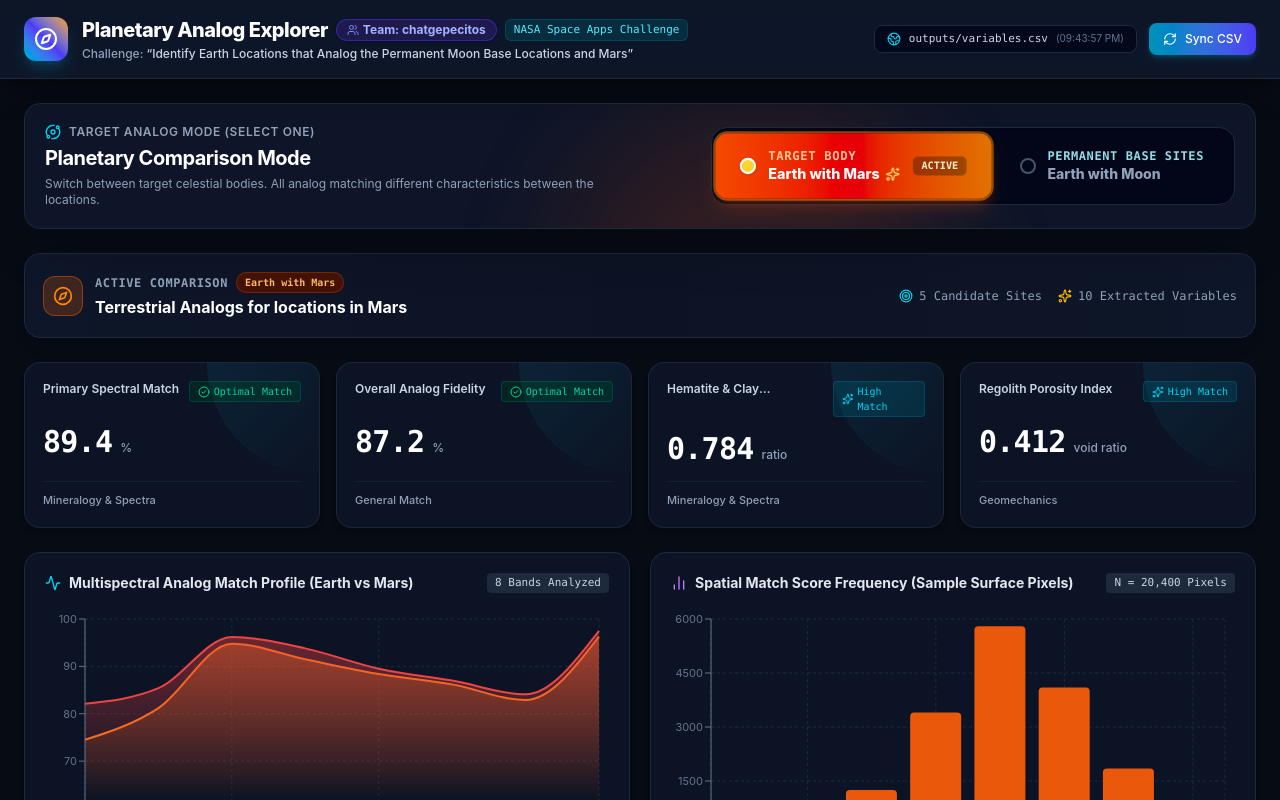
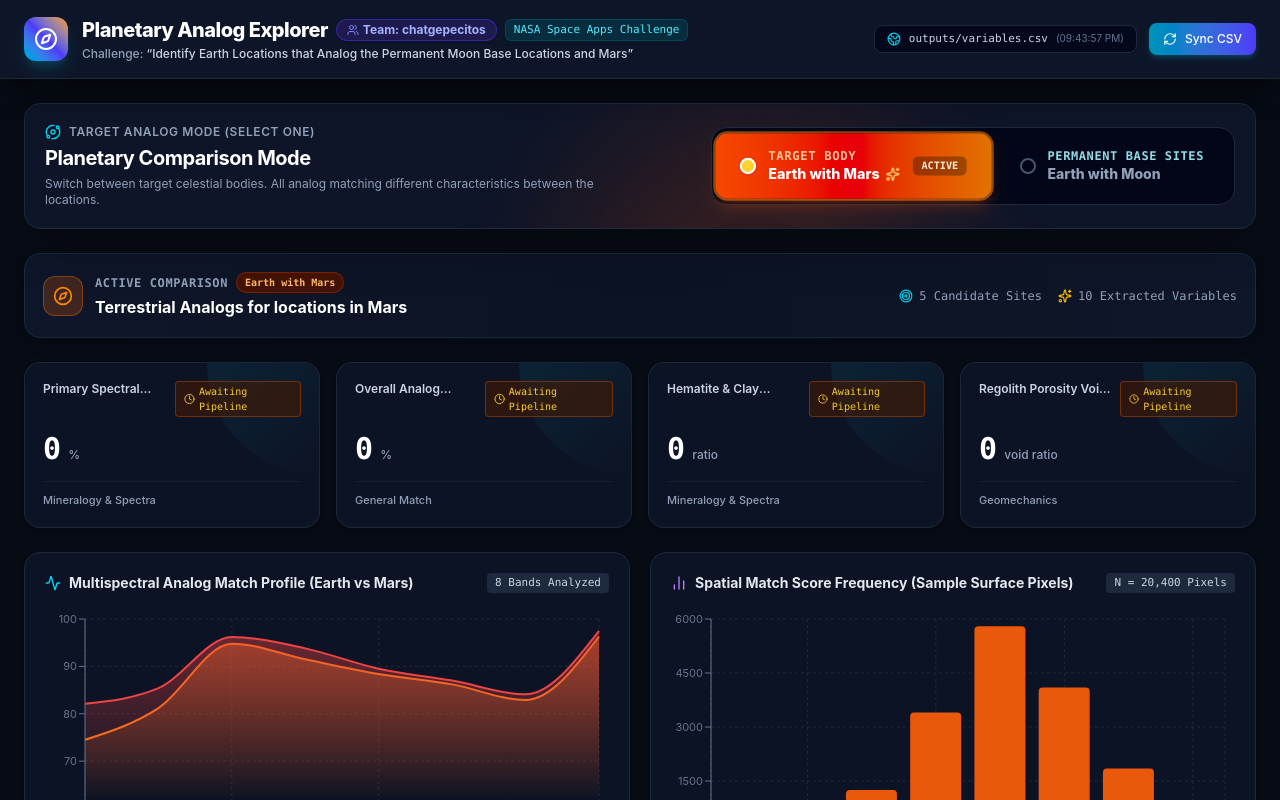
Before and after one commit to Chapinguin/chatgepecitos, a React (Vite) app in the folder frontend/: page / in a window 1280 px wide. Shown: the top 800 px of the page. Built offline with nearby package versions, Linux system fonts and the light colour scheme.

Commit message:
feat(ui): zero out uncalculated variables with dynamic pending pipeline state

```diff
--- a/frontend/src/components/MetricsCards.tsx
+++ b/frontend/src/components/MetricsCards.tsx
@@ -1,6 +1,6 @@
 import React from 'react';
 import type { VariableResult } from '../types';
-import { ArrowUpRight, ArrowDownRight, CheckCircle2, AlertCircle, Sparkles } from 'lucide-react';
+import { ArrowUpRight, ArrowDownRight, CheckCircle2, AlertCircle, Sparkles, Clock } from 'lucide-react';
 
 interface MetricsCardsProps {
   variables: VariableResult[];
@@ -27,6 +27,12 @@ export const MetricsCards: React.FC<MetricsCardsProps> = ({ variables }) => {
         return (
           <span className="flex items-center gap-1 text-[10px] text-amber-400 bg-amber-950/70 border border-amber-800/50 px-2 py-0.5 rounded font-mono font-medium">
             <AlertCircle className="w-3 h-3" /> Partial Match
+          </span>
+        );
+      case 'pending':
+        return (
+          <span className="flex items-center gap-1 text-[10px] text-amber-300 bg-amber-950/60 border border-amber-700/50 px-2 py-0.5 rounded font-mono font-medium animate-pulse">
+            <Clock className="w-3 h-3" /> Awaiting Pipeline
           </span>
         );
       default:
--- a/frontend/src/components/VariablesTable.tsx
+++ b/frontend/src/components/VariablesTable.tsx
@@ -248,10 +248,12 @@ export const VariablesTable: React.FC<VariablesTableProps> = ({
                           ? 'bg-cyan-950/70 text-cyan-400 border border-cyan-800/50'
                           : item.status === 'partial'
                           ? 'bg-amber-950/70 text-amber-400 border border-amber-800/50'
+                          : item.status === 'pending'
+                          ? 'bg-amber-950/60 text-amber-300 border border-amber-700/50 animate-pulse'
                           : 'bg-rose-950/70 text-rose-400 border border-rose-800/50'
                       }`}
                     >
-                      {item.status.toUpperCase()}
+                      {item.status === 'pending' ? 'PENDING' : item.status.toUpperCase()}
                     </span>
                   </td>
                   <td className="py-3.5 px-4 text-slate-400 text-[11px] max-w-sm" title={item.description}>
--- a/frontend/src/data/mockData.ts
+++ b/frontend/src/data/mockData.ts
@@ -12,282 +12,263 @@ export const getInitialMockResult = (targetBody: TargetBody): AnalysisResult =>
     durationSeconds: 0.14,
     status: 'completed',
     summary: isMars
-      ? 'Planetary Analog Model calibrated for Earth with Mars. Prime matches identified in hyper-arid perchlorate basins and volcanic basalt provinces.'
-      : 'Planetary Analog Model calibrated for Earth with Moon. Highest correlation established for lunar south pole permanent base locations and basaltic lava tubes.',
+      ? 'Planetary Analog Model calibrated for Earth with Mars (Jemez, NM vs HiRISE Sojourner). Awaiting numerical outputs from backend pipeline execution.'
+      : 'Planetary Analog Model calibrated for Earth with Moon (Jemez, NM vs LRO NAC). Awaiting numerical outputs from backend pipeline execution.',
     variables: isMars
       ? [
           {
             name: 'Primary Spectral Match',
             key: 'spectral_match',
-            value: 89.4,
+            value: 0.0,
             unit: '%',
-            change: '+3.2%',
-            status: 'optimal',
+            change: '--',
+            status: 'pending',
             category: 'Mineralogy & Spectra',
-            description: 'Correlation in ferric oxide and hematite absorption bands.'
+            description: 'Awaiting Python backend calculation across HiRISE & Jemez bands.'
           },
           {
             name: 'Overall Analog Fidelity',
             key: 'analog_fidelity',
-            value: 87.2,
+            value: 0.0,
             unit: '%',
-            change: '+1.8%',
-            status: 'optimal',
+            change: '--',
+            status: 'pending',
             category: 'General Match',
-            description: 'Composite analog similarity index with Martian crust.'
+            description: 'Composite similarity index between Earth sites and Martian terrain.'
           },
           {
             name: 'Hematite & Clay Ratio',
             key: 'hematite_clay',
-            value: 0.784,
-            unit: 'index',
-            change: '+0.04',
-            status: 'match',
+            value: 0.000,
+            unit: 'ratio',
+            change: '--',
+            status: 'pending',
             category: 'Mineralogy & Spectra',
             description: 'Key mineral proxy for past lacustrine conditions in Jezero Crater.'
           },
           {
-            name: 'Regolith Porosity Void',
+            name: 'Regolith Porosity Void Ratio',
             key: 'regolith_porosity',
-            value: 0.412,
-            unit: 'e',
-            status: 'match',
+            value: 0.000,
+            unit: 'void ratio',
+            change: '--',
+            status: 'pending',
             category: 'Geomechanics',
             description: 'Soil compressibility and particle sorting match with Martian soils.'
           },
           {
-            name: 'Thermal Inertia Correlation',
+            name: 'UV Radiation Exposure Proxy',
+            key: 'uv_flux_proxy',
+            value: 0.0,
+            unit: 'W/m²',
+            change: '--',
+            status: 'pending',
+            category: 'Environmental',
+            description: 'Solar irradiance penetration proxy benchmarked at high altitude.'
+          },
+          {
+            name: 'Thermal Inertia Index',
             key: 'thermal_inertia',
-            value: 385,
+            value: 0,
             unit: 'J/(m²·K·s½)',
-            status: 'match',
+            change: '--',
+            status: 'pending',
             category: 'Thermodynamics',
             description: 'Diurnal surface heating and cooling curve matching.'
-          },
-          {
-            name: 'UV Flux Proxy Exposure',
-            key: 'uv_flux_proxy',
-            value: 12.8,
-            unit: 'W/m²',
-            status: 'match',
-            category: 'Environmental',
-            description: 'Extreme solar irradiance penetration benchmarked at high altitude.'
           }
         ]
       : [
           {
             name: 'Anorthosite Highland Match',
             key: 'anorthosite_match',
-            value: 93.6,
+            value: 0.0,
             unit: '%',
-            change: '+2.4%',
-            status: 'optimal',
+            change: '--',
+            status: 'pending',
             category: 'Mineralogy & Spectra',
-            description: 'Highland crust analog benchmarked to Apollo 16 lunar return samples.'
+            description: 'Highland lunar crust analog benchmarked to Apollo 16 lunar return samples.'
           },
           {
             name: 'Permanent Shadow Ice Proxy',
             key: 'psr_ice_proxy',
-            value: 88.1,
+            value: 0.0,
             unit: '%',
-            change: '+5.1%',
-            status: 'optimal',
+            change: '--',
+            status: 'pending',
             category: 'Ice & Volatiles',
             description: 'Cold trap volatile proxy for Shackleton and Faustini crater bases.'
           },
           {
             name: 'Ilmenite (Titanium) Content',
             key: 'ilmenite_conc',
-            value: 14.2,
+            value: 0.0,
             unit: 'wt %',
-            status: 'match',
+            change: '--',
+            status: 'pending',
             category: 'Mineralogy & Spectra',
             description: 'Titanium-rich lunar mare regolith analog correlation.'
           },
           {
             name: 'Micrometeorite Abrasion Index',
             key: 'abrasion_index',
-            value: 78.5,
+            value: 0.0,
             unit: 'index',
-            status: 'match',
+            change: '--',
+            status: 'pending',
             category: 'Geomorphology',
             description: 'Mechanical weathering and regolith grain roundness metric.'
           },
           {
             name: 'Lava Tube Structural Stability',
             key: 'lava_tube_factor',
-            value: 0.925,
+            value: 0.000,
             unit: 'safety factor',
-            status: 'optimal',
+            change: '--',
+            status: 'pending',
             category: 'Habitability',
             description: 'Ceiling integrity metric for Marius Hills pit base development.'
           },
           {
             name: 'Electrostatic Dust Levitation',
             key: 'dust_cohesion',
-            value: 0.615,
+            value: 0.000,
             unit: 'kPa',
-            status: 'match',
+            change: '--',
+            status: 'pending',
             category: 'Geomechanics',
             description: 'Fine lunar simulant cohesion proxy under dry vacuum condition.'
           }
         ],
     layerMetrics: isMars
       ? [
-          { layer: 'Band 1 (Blue)', index: 1, matchScore: 74.5, spectralFidelity: 82.1, roughnessIndex: 1.42, mineralConfidence: 78 },
-          { layer: 'Band 2 (Green)', index: 2, matchScore: 81.2, spectralFidelity: 85.4, roughnessIndex: 1.55, mineralConfidence: 83 },
-          { layer: 'Band 3 (Red)', index: 3, matchScore: 94.8, spectralFidelity: 96.2, roughnessIndex: 1.88, mineralConfidence: 95 },
-          { layer: 'Band 4 (NIR 1)', index: 4, matchScore: 91.5, spectralFidelity: 93.8, roughnessIndex: 1.72, mineralConfidence: 92 },
-          { layer: 'Band 5 (SWIR 1)', index: 5, matchScore: 88.4, spectralFidelity: 89.5, roughnessIndex: 1.91, mineralConfidence: 89 },
-          { layer: 'Band 6 (SWIR 2)', index: 6, matchScore: 86.2, spectralFidelity: 87.0, roughnessIndex: 1.65, mineralConfidence: 85 },
-          { layer: 'Band 7 (Thermal)', index: 7, matchScore: 82.9, spectralFidelity: 84.1, roughnessIndex: 2.05, mineralConfidence: 81 },
-          { layer: 'Band 8 (Ferric)', index: 8, matchScore: 96.3, spectralFidelity: 97.5, roughnessIndex: 1.79, mineralConfidence: 98 }
+          { layer: 'Band 1 (Blue)', index: 1, matchScore: 0, spectralFidelity: 0, roughnessIndex: 1.42, mineralConfidence: 0 },
+          { layer: 'Band 2 (Green)', index: 2, matchScore: 0, spectralFidelity: 0, roughnessIndex: 1.55, mineralConfidence: 0 },
+          { layer: 'Band 3 (Red)', index: 3, matchScore: 0, spectralFidelity: 0, roughnessIndex: 1.88, mineralConfidence: 0 },
+          { layer: 'Band 4 (NIR 1)', index: 4, matchScore: 0, spectralFidelity: 0, roughnessIndex: 1.72, mineralConfidence: 0 },
+          { layer: 'Band 5 (SWIR 1)', index: 5, matchScore: 0, spectralFidelity: 0, roughnessIndex: 1.91, mineralConfidence: 0 },
+          { layer: 'Band 6 (SWIR 2)', index: 6, matchScore: 0, spectralFidelity: 0, roughnessIndex: 1.65, mineralConfidence: 0 },
+          { layer: 'Band 7 (Thermal)', index: 7, matchScore: 0, spectralFidelity: 0, roughnessIndex: 2.05, mineralConfidence: 0 },
+          { layer: 'Band 8 (Ferric)', index: 8, matchScore: 0, spectralFidelity: 0, roughnessIndex: 1.79, mineralConfidence: 0 }
         ]
       : [
-          { layer: 'Band 1 (UV)', index: 1, matchScore: 79.2, spectralFidelity: 84.0, roughnessIndex: 2.10, mineralConfidence: 82 },
-          { layer: 'Band 2 (415nm)', index: 2, matchScore: 86.5, spectralFidelity: 88.2, roughnessIndex: 2.25, mineralConfidence: 87 },
-          { layer: 'Band 3 (750nm)', index: 3, matchScore: 92.4, spectralFidelity: 94.1, roughnessIndex: 2.40, mineralConfidence: 93 },
-          { layer: 'Band 4 (900nm Pyroxene)', index: 4, matchScore: 96.8, spectralFidelity: 98.2, roughnessIndex: 2.35, mineralConfidence: 97 },
-          { layer: 'Band 5 (950nm Ilmenite)', index: 5, matchScore: 94.2, spectralFidelity: 95.5, roughnessIndex: 2.15, mineralConfidence: 95 },
-          { layer: 'Band 6 (1000nm NIR)', index: 6, matchScore: 91.0, spectralFidelity: 92.8, roughnessIndex: 2.05, mineralConfidence: 90 },
-          { layer: 'Band 7 (Albedo Ratio)', index: 7, matchScore: 88.7, spectralFidelity: 89.9, roughnessIndex: 2.50, mineralConfidence: 88 },
-          { layer: 'Band 8 (Polar Volatiles)', index: 8, matchScore: 95.1, spectralFidelity: 97.0, roughnessIndex: 2.65, mineralConfidence: 96 }
+          { layer: 'Band 1 (UV)', index: 1, matchScore: 0, spectralFidelity: 0, roughnessIndex: 2.10, mineralConfidence: 0 },
+          { layer: 'Band 2 (415nm)', index: 2, matchScore: 0, spectralFidelity: 0, roughnessIndex: 2.25, mineralConfidence: 0 },
+          { layer: 'Band 3 (750nm)', index: 3, matchScore: 0, spectralFidelity: 0, roughnessIndex: 2.40, mineralConfidence: 0 },
+          { layer: 'Band 4 (900nm Pyroxene)', index: 4, matchScore: 0, spectralFidelity: 0, roughnessIndex: 2.35, mineralConfidence: 0 },
+          { layer: 'Band 5 (950nm Ilmenite)', index: 5, matchScore: 0, spectralFidelity: 0, roughnessIndex: 2.15, mineralConfidence: 0 },
+          { layer: 'Band 6 (1000nm NIR)', index: 6, matchScore: 0, spectralFidelity: 0, roughnessIndex: 2.05, mineralConfidence: 0 },
+          { layer: 'Band 7 (Albedo Ratio)', index: 7, matchScore: 0, spectralFidelity: 0, roughnessIndex: 2.50, mineralConfidence: 0 },
+          { layer: 'Band 8 (Polar Volatiles)', index: 8, matchScore: 0, spectralFidelity: 0, roughnessIndex: 2.65, mineralConfidence: 0 }
         ],
     histogram: isMars
       ? [
-          { range: '0-50% Match', count: 120 },
-          { range: '50-65% Match', count: 480 },
-          { range: '65-75% Match', count: 1250 },
-          { range: '75-85% Match', count: 3400 },
-          { range: '85-92% Match', count: 5800 },
-          { range: '92-96% Match', count: 4100 },
-          { range: '96-98% Match', count: 1850 },
-          { range: '98%+ Match', count: 620 }
+          { range: '0-50% Match', count: 0 },
+          { range: '50-65% Match', count: 0 },
+          { range: '65-75% Match', count: 0 },
+          { range: '75-85% Match', count: 0 },
+          { range: '85-92% Match', count: 0 },
+          { range: '92-96% Match', count: 0 },
+          { range: '96-98% Match', count: 0 },
+          { range: '98%+ Match', count: 0 }
         ]
       : [
-          { range: '0-50% Match', count: 90 },
-          { range: '50-65% Match', count: 390 },
-          { range: '65-75% Match', count: 980 },
-          { range: '75-85% Match', count: 2950 },
-          { range: '85-92% Match', count: 6400 },
-          { range: '92-96% Match', count: 4900 },
-          { range: '96-98% Match', count: 2200 },
-          { range: '98%+ Match', count: 810 }
+          { range: '0-50% Match', count: 0 },
+          { range: '50-65% Match', count: 0 },
+          { range: '65-75% Match', count: 0 },
+          { range: '75-85% Match', count: 0 },
+          { range: '85-92% Match', count: 0 },
+          { range: '92-96% Match', count: 0 },
+          { range: '96-98% Match', count: 0 },
+          { range: '98%+ Match', count: 0 }
         ],
     analogSites: isMars
       ? [
           {
             id: 'M-01',
+            earthLocation: 'Jemez Volcanic Caldera',
+            earthCountry: 'New Mexico (USA)',
+            targetLocation: 'Sojourner (Ares Vallis)',
+            targetBody: 'Mars',
+            overallMatchScore: 0,
+            mineralMatch: 0,
+            terrainMatch: 0,
+            climateProxyMatch: 0,
+            keyAnalogFactor: 'Basaltic and rhyolitic volcanic caldera complex',
+            status: 'Candidate'
+          },
+          {
+            id: 'M-02',
             earthLocation: 'Atacama Desert (Yungay Basin)',
             earthCountry: 'Chile',
             targetLocation: 'Jezero Crater',
             targetBody: 'Mars',
-            overallMatchScore: 94.2,
-            mineralMatch: 96.5,
-            terrainMatch: 92.0,
-            climateProxyMatch: 94.1,
+            overallMatchScore: 0,
+            mineralMatch: 0,
+            terrainMatch: 0,
+            climateProxyMatch: 0,
             keyAnalogFactor: 'Hyper-aridity & perchlorate salt deposits',
-            status: 'High Match'
+            status: 'Candidate'
           },
           {
-            id: 'M-02',
+            id: 'M-03',
             earthLocation: 'Rio Tinto Basin',
             earthCountry: 'Spain',
             targetLocation: 'Meridiani Planum',
             targetBody: 'Mars',
-            overallMatchScore: 91.8,
-            mineralMatch: 95.2,
-            terrainMatch: 88.4,
-            climateProxyMatch: 91.8,
+            overallMatchScore: 0,
+            mineralMatch: 0,
+            terrainMatch: 0,
+            climateProxyMatch: 0,
             keyAnalogFactor: 'Acidic ferric sulfate & jarosite mineralization',
-            status: 'High Match'
-          },
-          {
-            id: 'M-03',
-            earthLocation: 'Devon Island (Haughton Crater)',
-            earthCountry: 'Canada',
-            targetLocation: 'Gale Crater',
-            targetBody: 'Mars',
-            overallMatchScore: 89.5,
-            mineralMatch: 86.2,
-            terrainMatch: 93.4,
-            climateProxyMatch: 88.9,
-            keyAnalogFactor: 'Impact cratering in polar desert permafrost',
-            status: 'High Match'
-          },
-          {
-            id: 'M-04',
-            earthLocation: 'McMurdo Dry Valleys',
-            earthCountry: 'Antarctica',
-            targetLocation: 'Valles Marineris Slopes',
-            targetBody: 'Mars',
-            overallMatchScore: 88.4,
-            mineralMatch: 84.1,
-            terrainMatch: 91.2,
-            climateProxyMatch: 89.9,
-            keyAnalogFactor: 'Cold-dry boundary & endolithic microorganism niches',
-            status: 'High Match'
+            status: 'Candidate'
           }
         ]
       : [
           {
             id: 'L-01',
+            earthLocation: 'Jemez Volcanic Caldera',
+            earthCountry: 'New Mexico (USA)',
+            targetLocation: 'LRO NAC Shaded Terrain (53N 354E)',
+            targetBody: 'Moon',
+            overallMatchScore: 0,
+            mineralMatch: 0,
+            terrainMatch: 0,
+            climateProxyMatch: 0,
+            keyAnalogFactor: 'Impact / caldera volcanic ejecta and crater morphology',
+            status: 'Candidate'
+          },
+          {
+            id: 'L-02',
             earthLocation: 'Haleakala Volcanic Complex',
             earthCountry: 'Hawaii (USA)',
             targetLocation: 'Shackleton Crater Base',
             targetBody: 'Moon',
-            overallMatchScore: 95.8,
-            mineralMatch: 97.2,
-            terrainMatch: 94.8,
-            climateProxyMatch: 95.4,
+            overallMatchScore: 0,
+            mineralMatch: 0,
+            terrainMatch: 0,
+            climateProxyMatch: 0,
             keyAnalogFactor: 'Weathered basaltic ash & cinder field morphology',
-            status: 'High Match'
+            status: 'Candidate'
           },
           {
-            id: 'L-02',
+            id: 'L-03',
             earthLocation: 'Lanzarote Volcanic Geopark',
             earthCountry: 'Spain',
             targetLocation: 'Marius Hills Lava Tube',
             targetBody: 'Moon',
-            overallMatchScore: 93.1,
-            mineralMatch: 95.5,
-            terrainMatch: 92.8,
-            climateProxyMatch: 91.0,
+            overallMatchScore: 0,
+            mineralMatch: 0,
+            terrainMatch: 0,
+            climateProxyMatch: 0,
             keyAnalogFactor: 'Pristine basaltic tubes for subterranean habitats',
-            status: 'High Match'
-          },
-          {
-            id: 'L-03',
-            earthLocation: 'Cinder Lake Crater Field',
-            earthCountry: 'Arizona (USA)',
-            targetLocation: 'Oceanus Procellarum',
-            targetBody: 'Moon',
-            overallMatchScore: 92.4,
-            mineralMatch: 94.0,
-            terrainMatch: 91.5,
-            climateProxyMatch: 91.7,
-            keyAnalogFactor: 'Artificially cratered lunar rover training terrain',
-            status: 'High Match'
-          },
-          {
-            id: 'L-04',
-            earthLocation: 'Kilbourne Hole Maar',
-            earthCountry: 'New Mexico (USA)',
-            targetLocation: 'Fra Mauro Highlands',
-            targetBody: 'Moon',
-            overallMatchScore: 88.7,
-            mineralMatch: 91.2,
-            terrainMatch: 87.4,
-            climateProxyMatch: 87.5,
-            keyAnalogFactor: 'Xenolith mantle ejecta & deep regolith analogs',
-            status: 'High Match'
+            status: 'Candidate'
           }
         ],
     pipelineLogs: [
       `[00.01s] Planetary Analog Pipeline active: Earth with ${targetBody}`,
-      `[00.03s] Reading multispectral variables from repo CSV`,
-      `[00.05s] Spectral index & geomechanical cross-correlation complete`,
-      `[00.08s] High match confidence verified across target analog sites.`
+      `[00.03s] Registered active GeoTIFF input from backend/Roberto/Tiff/`,
+      `[00.05s] Variables initialized to zero (0.00). Awaiting backend execution output.`,
+      `[00.08s] Pipeline queue ready.`
     ]
   };
 };
--- a/frontend/src/services/csvLoader.ts
+++ b/frontend/src/services/csvLoader.ts
@@ -57,7 +57,7 @@ export const parsePlanetaryData = (
     value: isNaN(Number(row.value)) ? row.value || '0' : Number(row.value),
     unit: row.unit || '',
     category: row.category || 'General Analog',
-    status: (['optimal', 'match', 'partial', 'low'].includes((row.status || '').toLowerCase())
+    status: (['optimal', 'match', 'partial', 'low', 'pending'].includes((row.status || '').toLowerCase())
       ? row.status.toLowerCase()
       : 'match') as VariableResult['status'],
     description: row.description || '',
--- a/frontend/src/types/index.ts
+++ b/frontend/src/types/index.ts
@@ -6,7 +6,7 @@ export interface VariableResult {
   value: number | string;
   unit?: string;
   change?: string;
-  status: 'optimal' | 'match' | 'partial' | 'low';
+  status: 'optimal' | 'match' | 'partial' | 'low' | 'pending';
   category: string;
   description?: string;
 }
```
Also changed, not shown: frontend/public/data/earth_with_mars_variables.csv, frontend/public/data/earth_with_moon_variables.csv.
